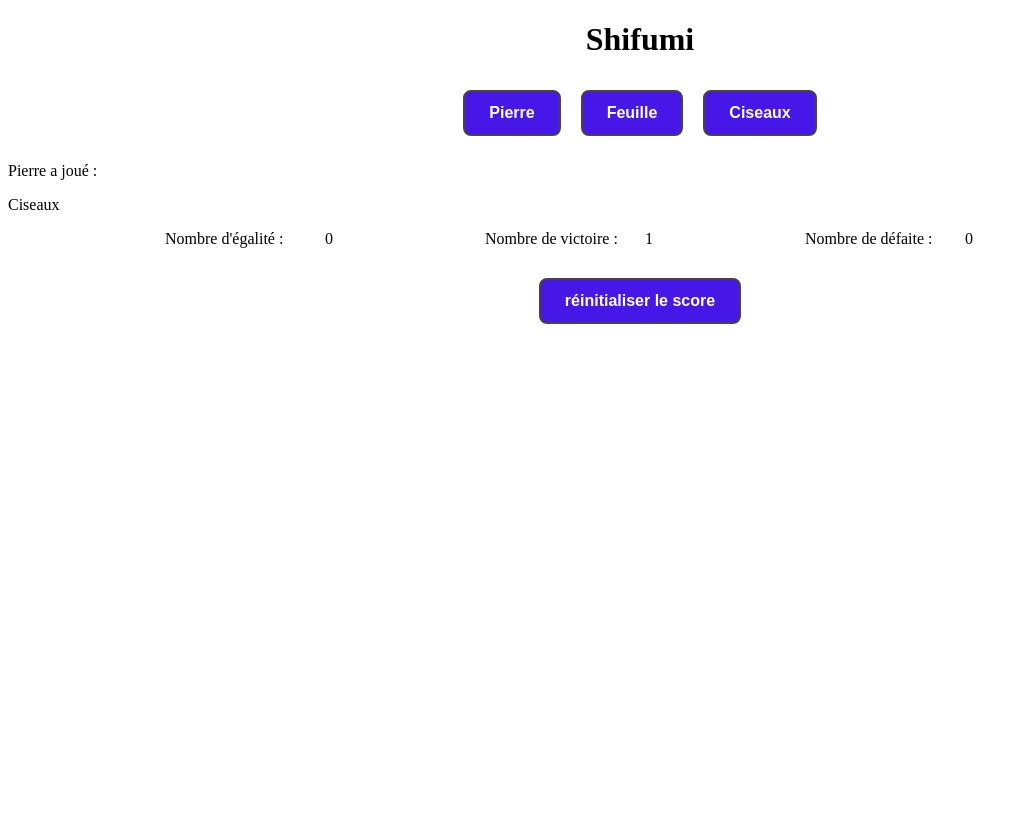
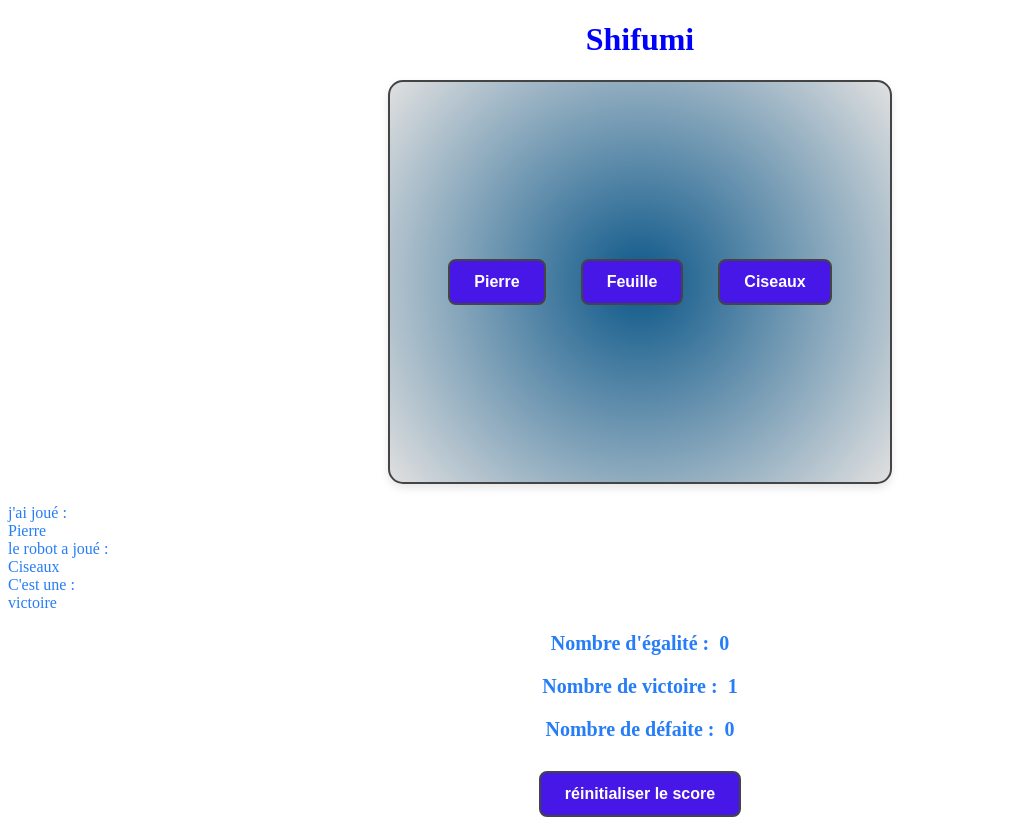
Before and after one commit to lennyquesnel-ops/TD1, a plain HTML site: page index.html in a window 1280 px wide. Both pictures are taken after a click on the button "Pierre". Shown: the whole page, without its empty margins (0-1028 px from the left). Before the commit the page ends 800 px from the top, so only its background shows below. Drawn offline with Linux system fonts and the light colour scheme.

Commit message:
ajout du css

```diff
--- a/index.html
+++ b/index.html
@@ -16,21 +16,25 @@
         <button id="Feuille">Feuille</button>
         <button id="Ciseaux">Ciseaux</button>
     </div>
-    <p>Pierre a joué :</p>
+    <p>j'ai joué : </p>
+    <p id = "choixH"></p>
+    <p>le robot a joué : </p>
     <p id = 'choixRobot'></p>
+    <p> C'est une :</p>
+    <p id ="resultat"></p>
 
-    <div class="score container">
+    <div class="score-container">
         <div class="score">
-            <p>Nombre d'égalité :</p>
-            <p id="egalite"> </p>
+            <span>Nombre d'égalité :</span>
+            <span id="egalite"></span>
         </div>
         <div class="score">
-            <p>Nombre de victoire :</p>
-            <p id="victoire"> </p>
+            <span>Nombre de victoire :</span>
+            <span id="victoire"></span>
         </div>
         <div class="score">
-            <p>Nombre de défaite :</p>
-            <p id="defaite"> </p>
+            <span>Nombre de défaite :</span>
+            <span id="defaite"></span>
         </div>
     </div>
     <div class = reini-container>
--- a/script/shifumi.js
+++ b/script/shifumi.js
@@ -11,6 +11,13 @@ document.getElementById("defaite").innerHTML = defaite;
 
 function affichechoix(choix){
     document.getElementById("choixRobot").innerHTML = choix
+}
+function affichechoix2(choix){
+    document.getElementById("choixH").innerHTML = choix
+}
+
+function afficheresultat(result){
+    document.getElementById("resultat").innerHTML = result;
 }
 
 function getRandomint(max){
@@ -26,9 +33,21 @@ mettreajour();
 var Pierre = document.getElementById('Pierre');
 Pierre.addEventListener("click", function(){
     var choix = tab[choixRobot()];
-    if (choix == "Pierre") egalite++;
-    if (choix == "Feuille") defaite++;
-    if (choix == "Ciseaux") victoire++;
+    var result;
+    if (choix == "Pierre"){
+        egalite++;
+        result = "égalité"
+    }
+    if (choix == "Feuille"){
+        defaite++;
+        result = "défaite"
+    }
+    if (choix == "Ciseaux"){
+    victoire++;
+    result = "victoire"
+    }
+    afficheresultat(result);
+    affichechoix2("Pierre");
     affichechoix(choix);
    mettreajour();
 });
@@ -36,9 +55,20 @@ Pierre.addEventListener("click", function(){
 var Feuille = document.getElementById('Feuille');
 Feuille.addEventListener("click", function(){
     var choix = tab[choixRobot()];
-    if (choix == "Pierre") victoire++;
-    if (choix == "Feuille") egalite++;
-    if (choix == "Ciseaux") defaite++;
+    if (choix == "Pierre"){
+        victoire++;
+        result = "victoire"
+    }
+    if (choix == "Feuille"){
+        egalite++;
+        result = "égalité"
+    }
+    if (choix == "Ciseaux"){
+    defaite++;
+    result = "défaite"
+    }
+    afficheresultat(result);
+    affichechoix2("Feuille");
     affichechoix(choix);
     mettreajour();
 });
@@ -46,9 +76,20 @@ Feuille.addEventListener("click", function(){
 var Ciseaux = document.getElementById('Ciseaux');
 Ciseaux.addEventListener("click", function(){
     var choix = tab[choixRobot()];
-    if (choix == "Pierre") defaite++;
-    if (choix == "Feuille") victoire++;
-    if (choix == "Ciseaux") egalite++;
+     if (choix == "Pierre"){
+        defaite++;
+        result = "défaite"
+    }
+    if (choix == "Feuille"){
+        victoire++;
+        result = "victoire"
+    }
+    if (choix == "Ciseaux"){
+    egalite++;
+    result = "égalité"
+    }
+    afficheresultat(result);
+    affichechoix2("Ciseaux");
     affichechoix(choix);
     mettreajour();
 });
--- a/style/style.css
+++ b/style/style.css
@@ -2,37 +2,63 @@
 .score-container {
     display: flex;
     flex-direction: column;
-    align-items: center; /* ✅ Centre horizontalement les éléments enfants */
-    gap: 10px;
+    justify-content: center;
+    align-items: center;
+    gap: 20px;
     margin-top: 20px;
+    margin-bottom: 20px;
+    font-size: 20px;
+    font-weight: bold;
+    text-align: center;
 }
 
-        .score {
-            display: flex;
-            justify-content: center;
-            gap: 10px;
-        }
 
-        .score p {
+.score {
+    display: flex;
+    flex-direction: row;
+    align-items: center;
+    gap: 10px;
+    color: #267df7;
+    justify-content: center;
+}
+
+        .score p,p {
             margin: 0;
-            min-width: 150px; /* Pour un alignement propre */
+            min-width: 150px;
         }
 
 h1 {
     text-align: center;
+    color: blue;
+}
+
+p {
+  color: #267df7;
 }
 /* Styles de base */
 .shifumi {
     display: flex;
     justify-content: center;
-    align-items: center; /* facultatif : pour centrer aussi verticalement */
-    flex-wrap: wrap; /* pour que les boutons aillent à la ligne si besoin */
+    align-items: center;
+    flex-wrap: wrap;
+    border: solid 2px #444444;
+    background: radial-gradient(circle, #0c5789, #e0e0e0);
+    width: 500px;
+    height: 400px;
+    padding: 0;
+    border-radius: 15px;
+    box-shadow: 0 4px 8px rgba(0, 0, 0, 0.1);
+    gap: 15px;
+    margin-top: 20px;
+    margin-bottom: 20px;
+    margin-left: auto;
+    margin-right: auto;
 }
 
 .reini-container {
     display: flex;
     justify-content: center;
-    margin-top: 20px; /* si tu veux de l'espace au-dessus */
+    margin-top: 20px;
 }
 
 .shifumi button,
@@ -50,17 +76,18 @@ h1 {
     transition: all 0.3s ease;
 }
 
-/* Hover (survol) */
 .shifumi button:hover,
 #reini:hover {
     background-color: #0f016a;
     border-color: #000;
     transform: scale(1.05);
+    box-shadow: 0 4px 8px rgba(0, 0, 0, 0.2);
 }
 
-/* Active (clic) */
+
 .shifumi button:active,
 #reini:active {
     background-color: #bbb;
     transform: scale(0.95);
+    border-color: #666;
 }
```
